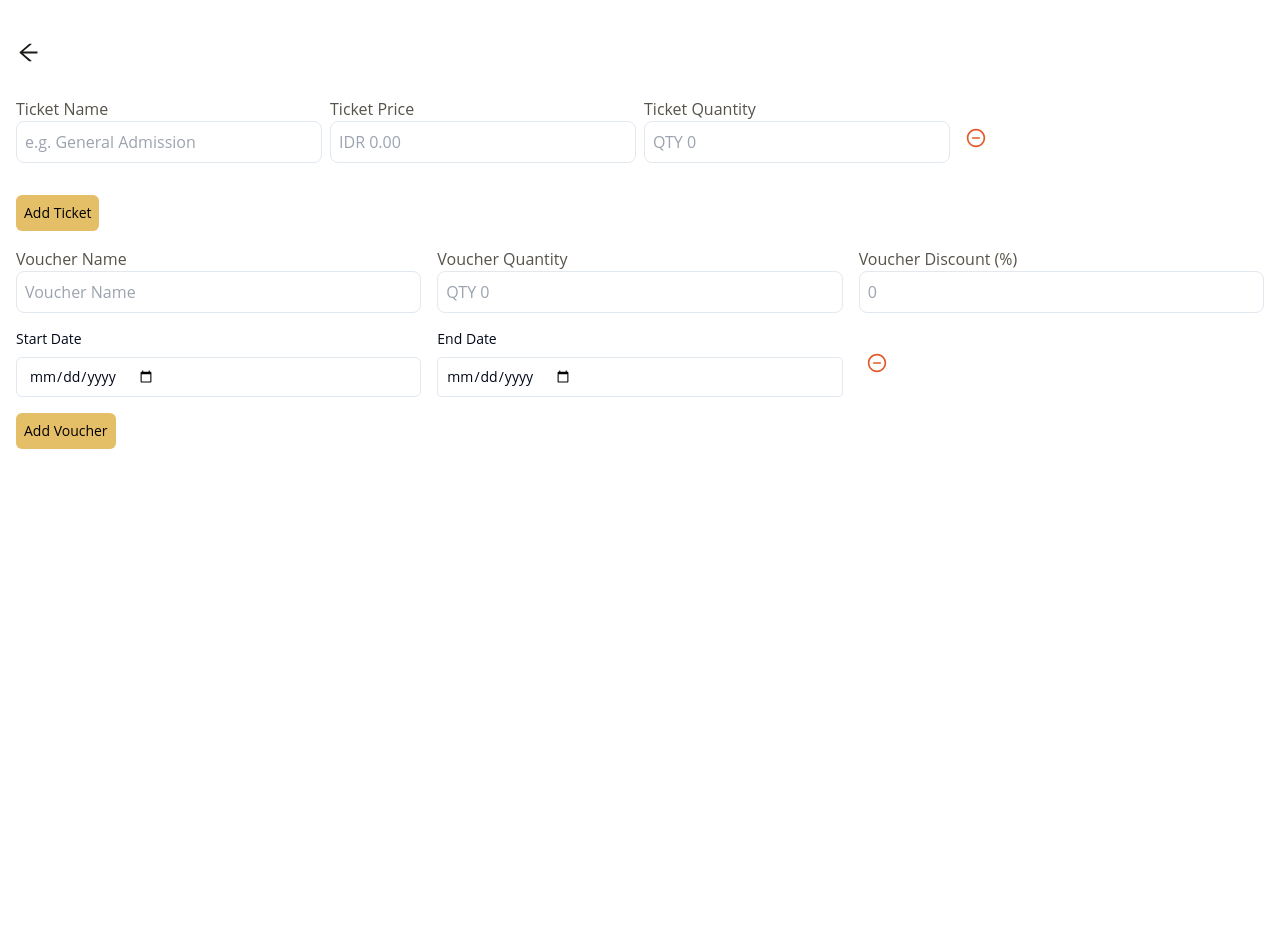
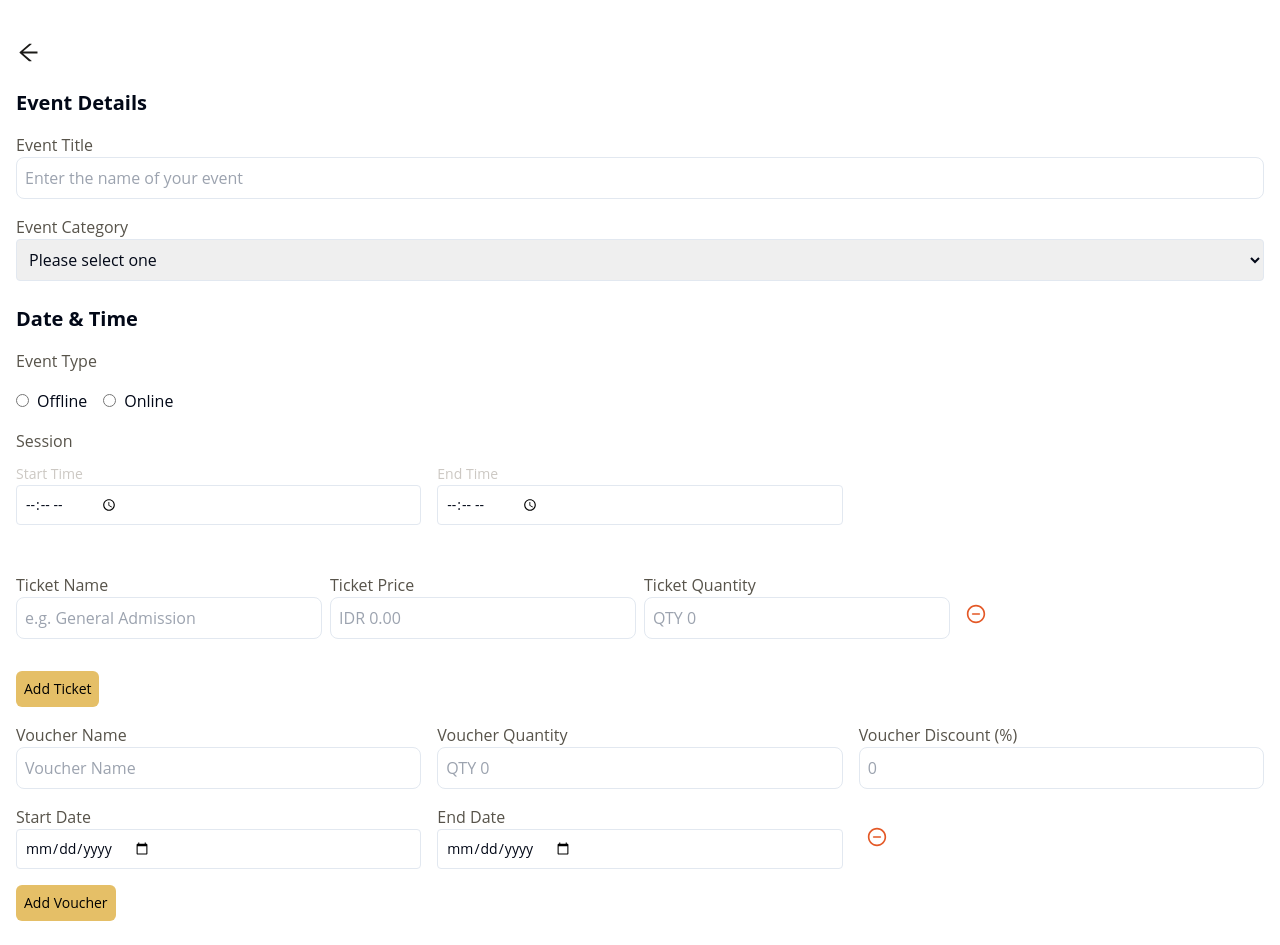
Before and after one commit to Luxtix/DTI-Frontend, a Next.js app: page /create-event in a window 1280 px wide. Before the commit the page ends 800 px from the top, so only its background shows below. Built offline with nearby package versions, Linux system fonts and the light colour scheme.

Commit message:
feat(jacob) add event name and time form, add btn anim

```diff
--- a/app/create-event/_components/TicketRow/index.tsx
+++ b/app/create-event/_components/TicketRow/index.tsx
@@ -22,7 +22,7 @@ function TicketRow({
           <button
             type="button"
             onClick={() => removeRow(index)}
-            className="p-2 text-luxtix-3"
+            className="btn-anim p-2 text-luxtix-3"
           >
             <CgRemove size={20} />
           </button>
--- a/app/create-event/_components/VoucherRow/index.tsx
+++ b/app/create-event/_components/VoucherRow/index.tsx
@@ -15,11 +15,15 @@ function VoucherRow({
       <FormField label="Voucher Quantity" type="number" placeholder="QTY 0" />
       <FormField label="Voucher Discount (%)" type="number" placeholder="0" />
       <div>
-        <label className="block text-sm font-medium mb-2">Start Date</label>
-        <Input type="date" placeholder="DD/MM/YYYY" />
+        <label className="text-md mb-2 text-luxtix-8">Start Date</label>
+        <Input
+          type="date"
+          placeholder="DD/MM/YYYY"
+          className="w-full p-2 border border-input rounded"
+        />
       </div>
       <div>
-        <label className="block text-sm font-medium mb-2">End Date</label>
+        <label className="text-md mb-2 text-luxtix-8">End Date</label>
         <Input
           type="date"
           placeholder="DD/MM/YYYY"
@@ -30,7 +34,7 @@ function VoucherRow({
         <button
           type="button"
           onClick={() => removeRow(index)}
-          className="p-2 text-luxtix-3"
+          className="btn-anim p-2 text-luxtix-3"
         >
           <CgRemove size={20} />
         </button>
--- a/app/create-event/_components/index.tsx
+++ b/app/create-event/_components/index.tsx
@@ -4,14 +4,16 @@ import VoucherRow from "./VoucherRow";
 import { useState } from "react";
 import Link from "next/link";
 import { AiOutlineArrowLeft } from "react-icons/ai";
+import { FormField } from "@/components/ui";
+import { Input } from "@/components/ui/input";
 
 const eventCategories = [
-  "Art",
-  "Sport",
   "Entertainment",
-  "Tech",
-  "Business",
-  "Travel",
+  "Educational & Business",
+  "Arts & Culture",
+  "Sports & Fitness",
+  "Technology & Innovation",
+  "Travel & Adventure",
 ];
 
 function CreateEvent() {
@@ -49,6 +51,75 @@ function CreateEvent() {
           <AiOutlineArrowLeft size={25} />
         </Link>
       </div>
+
+      <section className="mb-6">
+        <h2 className="text-xl font-semibold mb-4">Event Details</h2>
+        <FormField
+          label="Event Title"
+          type="text"
+          placeholder="Enter the name of your event"
+        />
+        <div className="mb-4">
+          <label className="text-md mb-2 text-luxtix-8">Event Category</label>
+          <select className="w-full p-2 border border-input rounded">
+            <option value="">Please select one</option>
+            {eventCategories.map((category) => (
+              <option key={category} value={category}>
+                {category}
+              </option>
+            ))}
+          </select>
+        </div>
+      </section>
+
+      <section className="mb-6">
+        <h2 className="text-xl font-semibold mb-4">Date & Time</h2>
+        <div className="mb-4">
+          <label className="text-md mb-2 text-luxtix-8">Event Type</label>
+        </div>
+        <div className="flex items-center space-x-4 mb-4">
+          <label>
+            <input
+              type="radio"
+              name="eventType"
+              value="offline"
+              className="mr-2"
+            />
+            Offline
+          </label>
+          <label>
+            <input
+              type="radio"
+              name="eventType"
+              value="online"
+              className="mr-2"
+            />
+            Online
+          </label>
+        </div>
+        <div className="flex flex-col">
+          <label className="text-md text-luxtix-8 mb-2">Session</label>
+          <div className="grid grid-cols-2 gap-x-4 sm:grid-cols-3">
+            <div className="mb-4">
+              <label className="text-sm mb-2 text-luxtix-7">Start Time</label>
+              <Input
+                type="time"
+                placeholder="HH/MM"
+                className="w-full p-2 border border-input rounded"
+              />
+            </div>
+            <div className="mb-4">
+              <label className="text-sm mb-2 text-luxtix-7">End Time</label>
+              <Input
+                type="time"
+                placeholder="HH/MM"
+                className="w-full p-2 border border-input rounded"
+              />
+            </div>
+          </div>
+        </div>
+      </section>
+
       <div className="py-2">
         {ticketRows.map((_, index) => (
           <TicketRow key={index} index={index} removeRow={removeTicketRow} />
@@ -56,7 +127,7 @@ function CreateEvent() {
 
         <button
           onClick={addTicketRow}
-          className="bg-luxtix-6 hover:bg-luxtix-2 text-black text-sm p-2 rounded-md"
+          className="btn-anim bg-luxtix-6 hover:bg-luxtix-2 text-black text-sm p-2 rounded-md"
         >
           Add Ticket
         </button>
@@ -67,7 +138,7 @@ function CreateEvent() {
         ))}
         <button
           onClick={addVoucherRow}
-          className="bg-luxtix-6 hover:bg-luxtix-2 text-black text-sm p-2 rounded-md"
+          className="btn-anim bg-luxtix-6 hover:bg-luxtix-2 text-black text-sm p-2 rounded-md"
         >
           Add Voucher
         </button>
```
